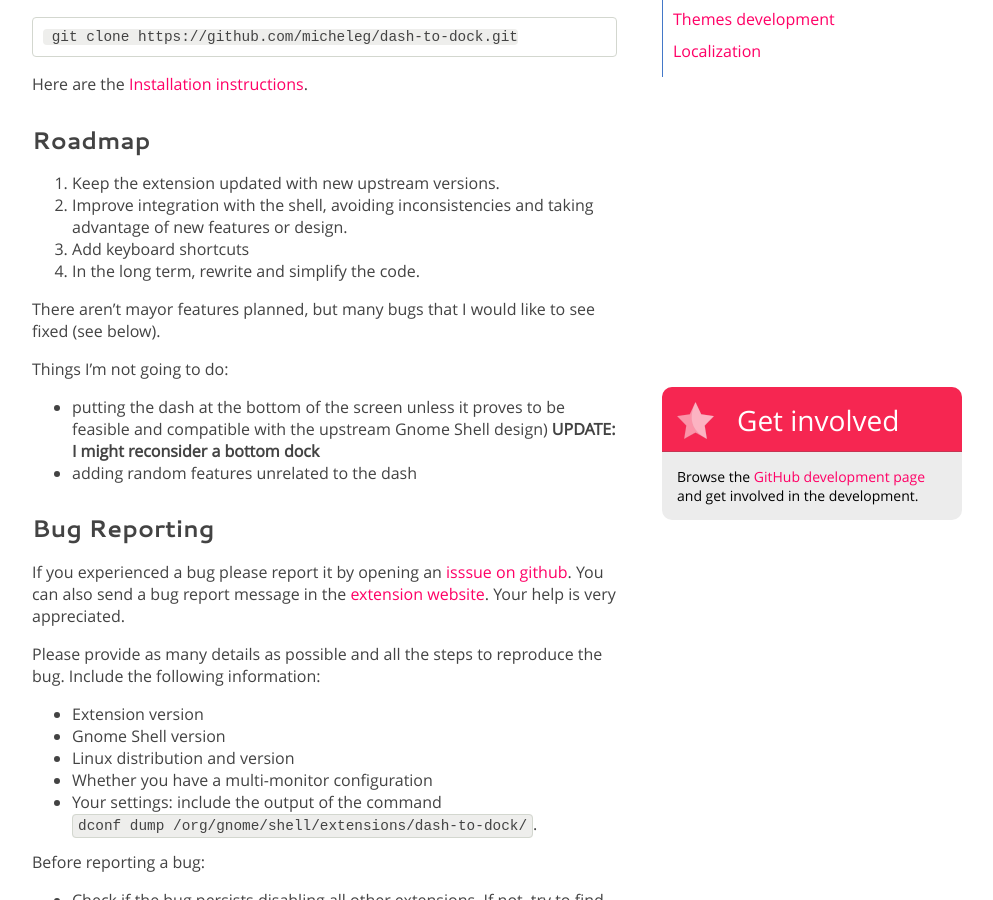
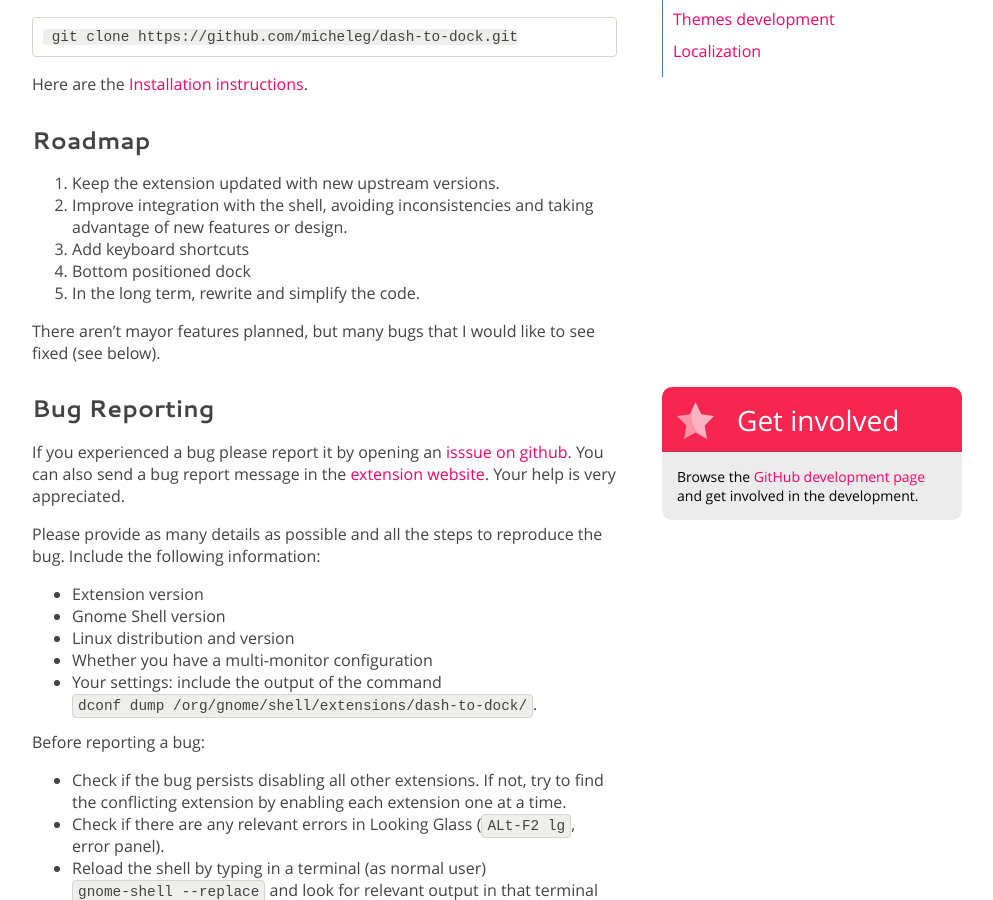
Before and after one commit to micheleg/dash-to-dock, a Jekyll site: the page built from development.md, in a window 1280 px wide and 900 px high, scrolled down 451 px. Shown: the whole window, without its empty margins (143-1136 px from the left). Built offline with Jekyll 4.4.1, drawn with Linux system fonts in a browser that asks for light colours; Markdown is read by kramdown in place of the engine named in the settings.

Commit message:
Update roadmap.

```diff
--- a/development.md
+++ b/development.md
@@ -25,14 +25,10 @@
 1. Keep the extension updated with new upstream versions.
 2. Improve integration with the shell, avoiding inconsistencies and taking advantage of new features or design.
 3. Add keyboard shortcuts
-4. In the long term, rewrite and simplify the code.
+4. Bottom positioned dock
+5. In the long term, rewrite and simplify the code.
 
 There aren't mayor features planned, but many bugs that I would like to see fixed (see below).
-
-Things I'm not going to do:
-
- * putting the dash at the bottom of the screen unless it proves to be feasible and compatible with the upstream Gnome Shell design) **UPDATE: I might reconsider a bottom dock**
- * adding random features unrelated to the dash
 
 <a name="bugreporting"></a>
 ### Bug Reporting
```
